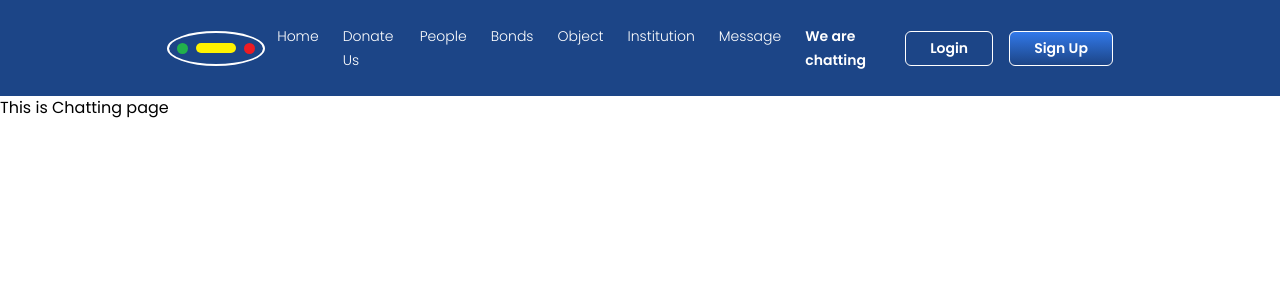
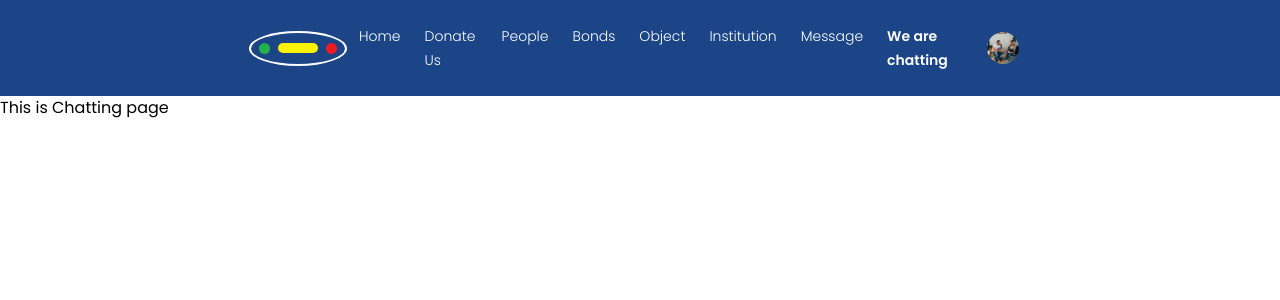
Before and after one commit to nurulla-hasan/emilioro-website, a Next.js app: page /chatting in a window 1280 px wide. Shown: the top 300 px of the page. Built offline with nearby package versions, Linux system fonts and the light colour scheme.

Commit message:
redux setup complete

```diff
--- a/package.json
+++ b/package.json
@@ -10,6 +10,7 @@
   },
   "dependencies": {
     "@headlessui/react": "^2.2.0",
+    "@reduxjs/toolkit": "^2.6.1",
     "framer-motion": "^12.4.10",
     "lucide-react": "^0.479.0",
     "next": "15.2.1",
@@ -18,6 +19,7 @@
     "react-dom": "^19.0.0",
     "react-hook-form": "^7.54.2",
     "react-icons": "^5.5.0",
+    "react-redux": "^9.2.0",
     "swiper": "^11.2.5"
   },
   "devDependencies": {
--- a/src/app/layout.js
+++ b/src/app/layout.js
@@ -1,17 +1,8 @@
-// import { Geist, Geist_Mono } from "next/font/google";
+
 import { Poppins } from "next/font/google";
 import "./globals.css";
 import Navbar from "@/components/header/Navbar";
-
-// const geistSans = Geist({
-//   variable: "--font-geist-sans",
-//   subsets: ["latin"],
-// });
-
-// const geistMono = Geist_Mono({
-//   variable: "--font-geist-mono",
-//   subsets: ["latin"],
-// });
+import { Providers } from "@/store/providers";
 
 // Poppins font setup
 const poppins = Poppins({
@@ -31,8 +22,10 @@ export default function RootLayout({ children }) {
       <body
         className={`${poppins.variable} antialiased container mx-auto`}
       >
-        <Navbar />
-        {children}
+        <Providers>
+          <Navbar />
+          {children}
+        </Providers>
       </body>
     </html>
   );
--- a/src/components/header/Hero.jsx
+++ b/src/components/header/Hero.jsx
@@ -5,8 +5,11 @@ import wave2 from "../../../public/wave (2).png"
 import wave3 from "../../../public/wave (3).png"
 import heroImage from "../../../public/heroImage.png"
 import { motion } from "framer-motion"
+import { setIsSignUpOpen } from "@/store/mainSlice"
+import { useDispatch } from "react-redux"
 
 const Hero = () => {
+  const dispatch = useDispatch();
   const fadeInUp = {
     hidden: { opacity: 0, y: 20 },
     visible: {
@@ -66,6 +69,7 @@ const Hero = () => {
           variants={scaleIn}
           whileHover={{ scale: 1.05 }}
           whileTap={{ scale: 0.95 }}
+          onClick={() => dispatch(setIsSignUpOpen(true))}
           className="mt-8 lg:mt-16 px-8 lg:px-16 py-2 lg:py-3 border border-white rounded-md text-white hover:bg-white bg-gradient-to-b from-[#1C4587] to-[#3279EA] transition text-[14px] font-semibold"
         >
           Sign Up for free
--- a/src/components/header/Navbar.jsx
+++ b/src/components/header/Navbar.jsx
@@ -10,16 +10,25 @@ import ForgotPasswordModal from "../authentication/forgotPassword/ForgotPassModa
 import VerifyCodeModal from "../authentication/verify/VerifyCodeModal"
 import SuccessModal from "../authentication/success/SuccessModal"
 import ResetPasswordModal from "../authentication/resetPass/ResetPasswordModal"
+import { useDispatch, useSelector } from "react-redux";
+import { setIsSignUpOpen } from "@/store/mainSlice"
+import avatar from '../../../public/heroImage.png'
+// import Hero from "./Hero"
 
 const Navbar = () => {
   const pathname = usePathname()
   const [menuOpen, setMenuOpen] = useState(false)
   const [isLoginModalOpen, setIsLoginModalOpen] = useState(false);
-  const [isSignUpOpen, setIsSignUpOpen] = useState(false);
+  // const [isSignUpOpen, setIsSignUpOpen] = useState(false);
   const [isForgotPassModalOpen, setIsForgotPassModalOpen] = useState(false);
   const [isVerifyModalOpen, setIsVerifyModalOpen] = useState(false);
   const [isResetModalOpen, setIsResetModalOpen] = useState(false);
   const [isSuccessModalOpen, setIsSuccessModalOpen] = useState(false);
+
+
+  const dispatch = useDispatch();
+  const isSignUpOpen = useSelector((state) => state.main.isSignUpOpen);
+  const user = useSelector((state) => state.main.user);
 
   const navLinks = [
     { title: "Home", href: "/" },
@@ -101,6 +110,7 @@ const Navbar = () => {
   }
 
   return (
+    <div>
       <nav className="bg-[#1C4587] z-50 py-4 px-6 md:px-0 flex lg:justify-center justify-between items-center relative">
         {/* Logo */}
         <motion.div initial="hidden" animate="visible" variants={logoVariants}>
@@ -145,7 +155,7 @@ const Navbar = () => {
                 </motion.div>
               ))}
 
-            {/* <Link href="/login"> */}
+
               <motion.div onClick={() => setMenuOpen(false)} variants={menuItemVariants} className="ml-6 mt-3 mb-5 space-x-4">
                 <motion.button
                   whileHover={{ scale: 1.05 }}
@@ -159,14 +169,12 @@ const Navbar = () => {
                 <motion.button
                   whileHover={{ scale: 1.05 }}
                   whileTap={{ scale: 0.95 }}
-                onClick={() => setIsSignUpOpen(true)}
+                  onClick={() => dispatch(setIsSignUpOpen(true))}
                   className="text-[14px] font-semibold bg-gradient-to-t from-[#1C4587] to-[#3279EA] border text-white px-6 py-[6px] rounded-md cursor-pointer"
                 >
                   Sign Up
                 </motion.button>
               </motion.div>
-            {/* </Link> */}
-
 
             </motion.div>
           )}
@@ -193,12 +201,26 @@ const Navbar = () => {
         </motion.div>
 
         {/* Desktop Buttons */}
-      {/* <Link href="/login"> */}
-      <motion.div className="hidden lg:flex space-x-4" initial="hidden" animate="visible" variants={buttonVariants}>
+        {/* User থাকলে Avatar, না থাকলে Login & Sign Up */}
+        {user ? (
+          <div className="flex items-center space-x-3">
+            <img
+              src={avatar.src || "/default-avatar.png"}
+              alt="User Avatar"
+              className="w-8 h-8 rounded-full cursor-pointer"
+            />
+            <p className="text-sm font-semibold">{user.name}</p>
+          </div>
+        ) : (
+          <motion.div
+            className="hidden lg:flex space-x-4"
+            initial={{ opacity: 0, y: -10 }}
+            animate={{ opacity: 1, y: 0 }}
+            transition={{ duration: 0.3 }}
+          >
             <motion.button
               whileHover={{ scale: 1.05 }}
               whileTap={{ scale: 0.95 }}
-          onClick={() => setIsLoginModalOpen(true)}
               className="text-white text-[14px] font-semibold border border-white px-6 py-[6px] rounded-md transition cursor-pointer"
             >
               Login
@@ -206,23 +228,28 @@ const Navbar = () => {
             <motion.button
               whileHover={{ scale: 1.05 }}
               whileTap={{ scale: 0.95 }}
-          onClick={() => setIsSignUpOpen(true)}
+              onClick={() => dispatch(setIsSignUpOpen(true))}
               className="text-[14px] font-semibold bg-gradient-to-t from-[#1C4587] to-[#3279EA] border text-white px-6 py-[6px] rounded-md cursor-pointer"
             >
               Sign Up
             </motion.button>
           </motion.div>
-      {/* </Link> */}
+        )}
 
+        {/* --------------------------- */}
         {/* Login Modal */}
         <LoginModal
           isOpen={isLoginModalOpen}
-        setIsSignUpOpen={setIsSignUpOpen}
           onClose={() => setIsLoginModalOpen(false)}
+          setIsSignUpOpen={() => dispatch(setIsSignUpOpen(true))}
           setIsForgotPassModalOpen={setIsForgotPassModalOpen}
         />
         {/* SignUp Modal */}
-      <SignUpModal isOpen={isSignUpOpen} setIsLoginModalOpen={setIsLoginModalOpen} onClose={() => setIsSignUpOpen(false)} />
+        <SignUpModal
+          isOpen={isSignUpOpen}
+          onClose={() => dispatch(setIsSignUpOpen(false))}
+          setIsLoginModalOpen={setIsLoginModalOpen}
+        />
         {/* Forgot Pass Modal */}
         <ForgotPasswordModal
           isOpen={isForgotPassModalOpen}
@@ -248,6 +275,9 @@ const Navbar = () => {
           setIsLoginModalOpen={setIsLoginModalOpen}
         />
       </nav>
+
+      {/* <Hero setIsSignUpOpen={setIsSignUpOpen}/> */}
+    </div>
   )
 }
 
--- /dev/null
+++ b/src/store/mainSlice.js
@@ -0,0 +1,27 @@
+"use client";
+
+import { createSlice } from "@reduxjs/toolkit";
+
+const initialState = {
+  isSignUpOpen: false,
+  user: "ami",
+};
+
+const mainSlice = createSlice({
+  name: "main",
+  initialState,
+  reducers: {
+    setIsSignUpOpen: (state, action) => {
+      state.isSignUpOpen = action.payload;
+    },
+    setUser: (state, action) => {
+      state.user = action.payload;
+    },
+    logout: (state) => {
+      state.user = null;
+    },
+  },
+});
+
+export const { setIsSignUpOpen, setUser, logout } = mainSlice.actions;
+export default mainSlice.reducer;
--- /dev/null
+++ b/src/store/providers.js
@@ -0,0 +1,8 @@
+"use client";
+
+import { Provider } from "react-redux";
+import { store } from "./store";
+
+export function Providers({ children }) {
+  return <Provider store={store}>{children}</Provider>;
+}
--- /dev/null
+++ b/src/store/store.js
@@ -0,0 +1,10 @@
+"use client";
+
+import { configureStore } from "@reduxjs/toolkit";
+import mainReducer from "./mainSlice"; // our main slice
+
+export const store = configureStore({
+  reducer: {
+    main: mainReducer,
+  },
+});
```
Also changed, not shown: src/store/authSlice.js (added), 1 other file (tests, documents, lock files or other folders). Lines whose indentation alone changed are shown as unchanged.
